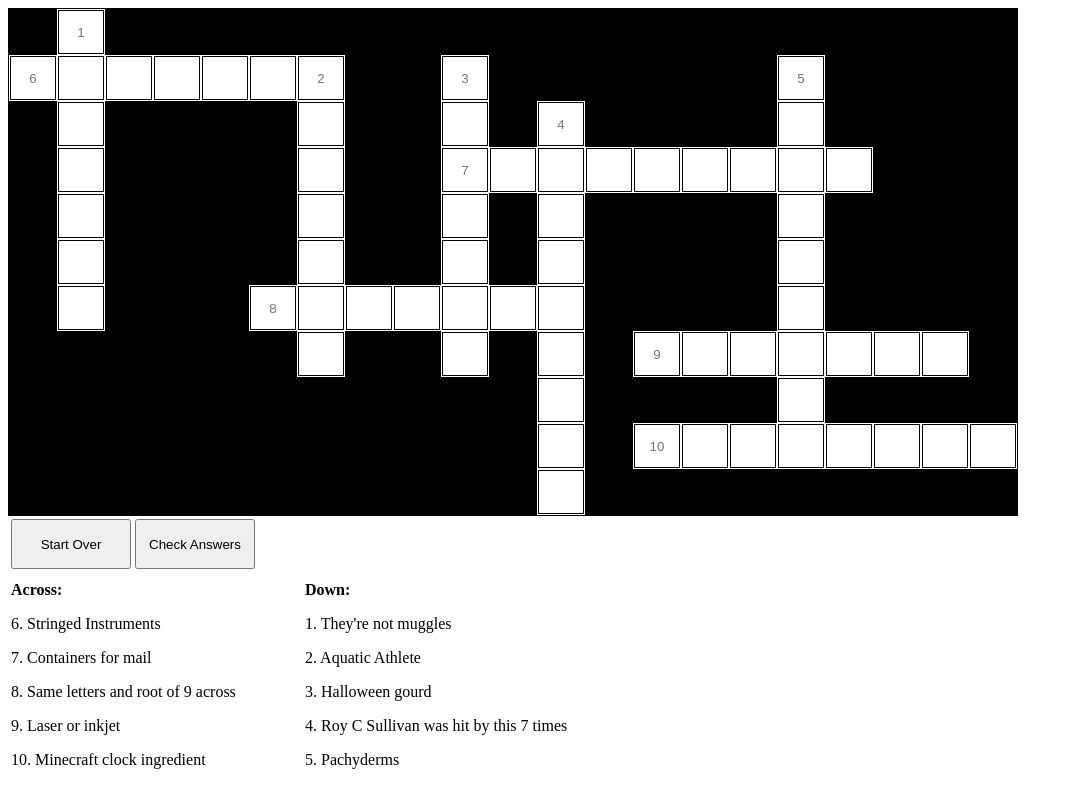
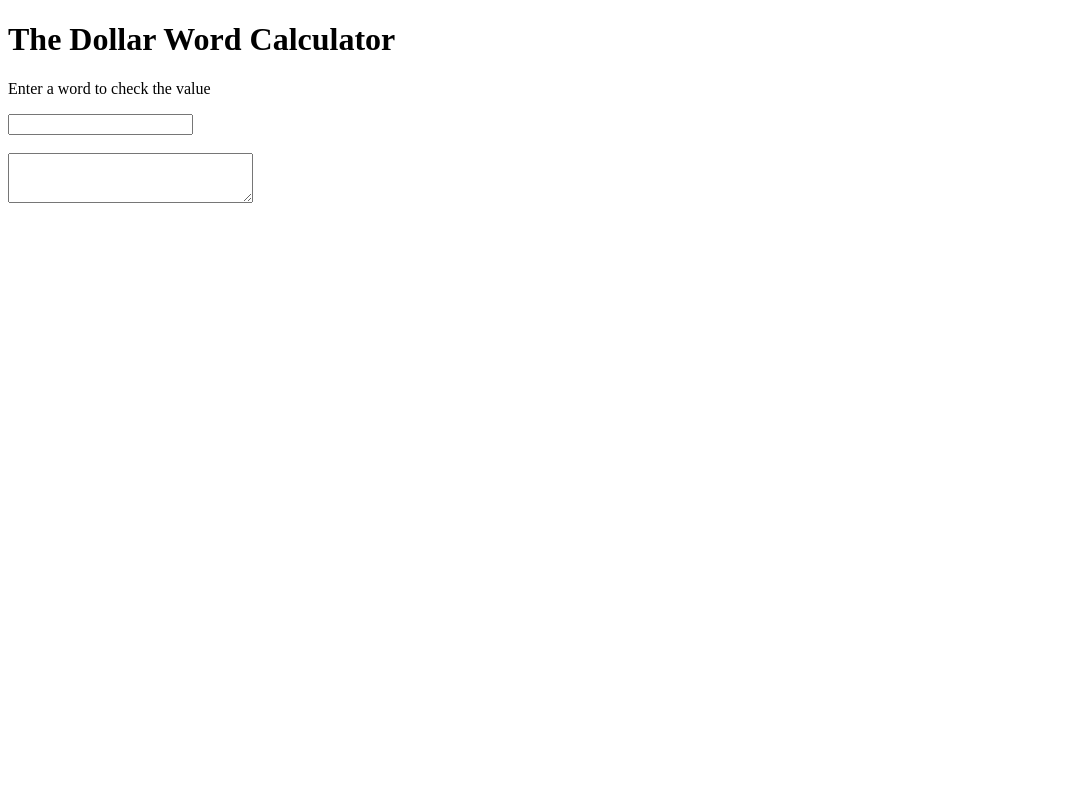
Before and after one commit to mebartsch/mebartsch.github.io, a Jekyll site: the page projects/CastingNines/index.html, which Jekyll copies as it is, in a window 1280 px wide. Shown: the top 808 px of the page, without its empty margins (0-1073 px from the left). Built offline with Jekyll 4.4.1, drawn with Linux system fonts in a browser that asks for light colours.

Commit message:
Update index.html

```diff
--- a/projects/CastingNines/index.html
+++ b/projects/CastingNines/index.html
@@ -189,7 +189,29 @@ function solveClicked(){
 	}
 }
 </script>
+
+	<h1> The Dollar Word Calculator </h1>
+
 </head>
+
+<body>
+
+	<p>Enter a word to check the value</p>
+
+	 <form action="#">   <!-- form for entering data with event handler -->
+	  <input type="text" name="txt" onkeypress="handle(event)" />
+	</form>
+
+	<br>
+
+	 <form id="form1" >     <!-- TextArea Form for Data output -->
+	  <textarea name="Text1" style="font-size: 14pt"></textarea>
+    	 </form>
+
+<!--
+</head>
+
+
 <body onload="initializeScreen()">
 
 <div id="leftBox">
@@ -201,8 +223,8 @@ function solveClicked(){
   <table>
 	<tr><td><input class="butt"  type="submit" value="Start Over" onclick="clearAllClicked()"></td>
 	<td><input class="butt"  type="submit" value="Check Answers" onclick="checkClicked()"></td>
-	<!-- <td><input class="butt"  type="submit" value="Solve" onclick="solveClicked()"></td> -->
-	<!-- <td><input class="butt"  type="submit" value="Hint" onclick="clueClicked()"></td></tr> -->
+	< !-- <td><input class="butt"  type="submit" value="Solve" onclick="solveClicked()"></td> -- >
+	< !-- <td><input class="butt"  type="submit" value="Hint" onclick="clueClicked()"></td></tr> -- >
 
   </table>
 </div>
@@ -226,6 +248,6 @@ function solveClicked(){
 		<tr>
 			<td>10. Minecraft clock ingredient</td><td>5. Pachyderms</td>
  </table>
-
+-->
 </body>
 </html>
```
